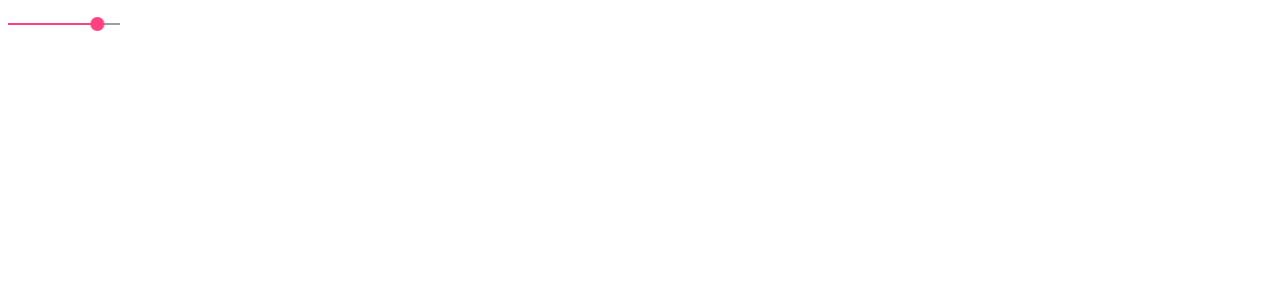
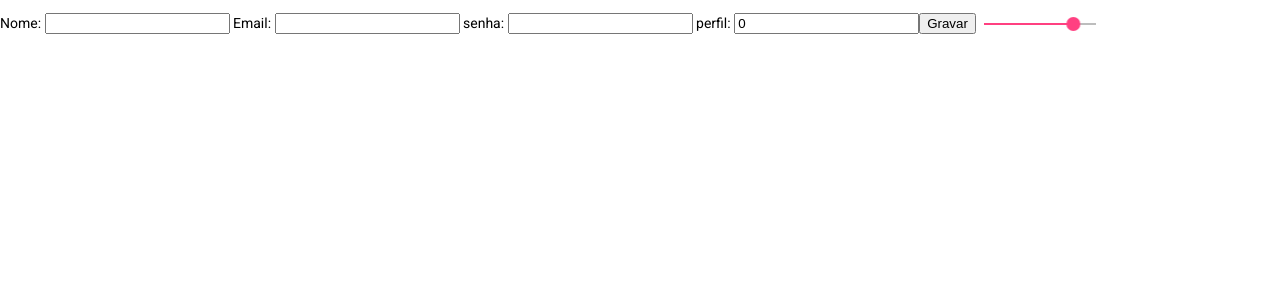
Before and after one commit to linconascimento01/kronosUi, an Angular app in the folder kronos-app/: page / in a window 1280 px wide. Shown: the top 300 px of the page. Built offline with nearby package versions, Linux system fonts and the light colour scheme.

Commit message:
Criação do module Usuario

```diff
--- a/kronos-app/src/app/app.component.html
+++ b/kronos-app/src/app/app.component.html
@@ -1 +1,3 @@
+
+<app-usuario></app-usuario>
 <mat-slider min="1" max="100" step="2" value="80"></mat-slider>
--- /dev/null
+++ b/kronos-app/src/app/usuarios/models/usuario.ts
@@ -0,0 +1,7 @@
+export interface UsuarioModel {
+    usuarioId:number,
+    nome:string,
+    email:string,
+    senha:string,
+    perfil:number
+}
--- /dev/null
+++ b/kronos-app/src/app/usuarios/service/usuario.service.ts
@@ -0,0 +1,20 @@
+import { HttpClient } from '@angular/common/http';
+import { Injectable } from '@angular/core';
+import { UsuarioModel } from '../models/usuario';
+
+import { environment } from 'src/environments/environment';
+import { Observable } from 'rxjs';
+
+@Injectable({
+  providedIn: 'root'
+})
+export class UsuarioService {
+
+  constructor(private http: HttpClient) {}
+
+  save(usuario:UsuarioModel): Observable<UsuarioModel>{
+    return this.http.post<UsuarioModel>(`${environment.kronosAPI}/usuario`, usuario);
+  }
+
+
+}
--- /dev/null
+++ b/kronos-app/src/app/usuarios/usuario/usuario.component.html
@@ -0,0 +1,5 @@
+Nome: <input type="text" [(ngModel)]="usuario.nome">
+Email: <input type="text" [(ngModel)]="usuario.email" >
+senha: <input type="text" [(ngModel)]="usuario.senha">
+perfil: <input type="text" [(ngModel)]="usuario.perfil">
+<button (click)="gravar(usuario)">Gravar</button>
--- /dev/null
+++ b/kronos-app/src/app/usuarios/usuario/usuario.component.ts
@@ -0,0 +1,32 @@
+import { Component, OnInit } from '@angular/core';
+import { UsuarioModel } from '../models/usuario';
+import { UsuarioService } from '../service/usuario.service';
+
+@Component({
+  selector: 'app-usuario',
+  templateUrl: './usuario.component.html',
+  styleUrls: ['./usuario.component.css']
+})
+export class UsuarioComponent implements OnInit {
+
+  constructor(private usuarioService:UsuarioService) { }
+  usuario: UsuarioModel={
+    usuarioId:0,
+    nome:'',
+    email:'',
+    senha:'',
+    perfil:0
+  }
+
+  ngOnInit(): void {
+  }
+
+  gravar(usuario:UsuarioModel){
+    this.usuarioService.save(usuario).subscribe((u:UsuarioModel)=>{
+      alert(`usuario id: ${u.usuarioId}, nome: ${u.nome}`)
+    }), ()=>{
+      alert('Error')
+    }
+  }
+
+}
--- a/kronos-app/src/environments/environment.ts
+++ b/kronos-app/src/environments/environment.ts
@@ -3,7 +3,8 @@
 // The list of file replacements can be found in `angular.json`.
 
 export const environment = {
-  production: false
+  production: false,
+  kronosAPI:'http://localhost:5000/api'
 };
 
 /*
```
Also changed, not shown: kronos-app/src/app/app.module.ts (+6 -4 lines), kronos-app/src/app/usuarios/usuarios.module.ts (added, +22 -0 lines), kronos-app/src/app/usuarios/usuario/usuario.component.css (added), 2 other files (tests, documents, lock files or other folders).
